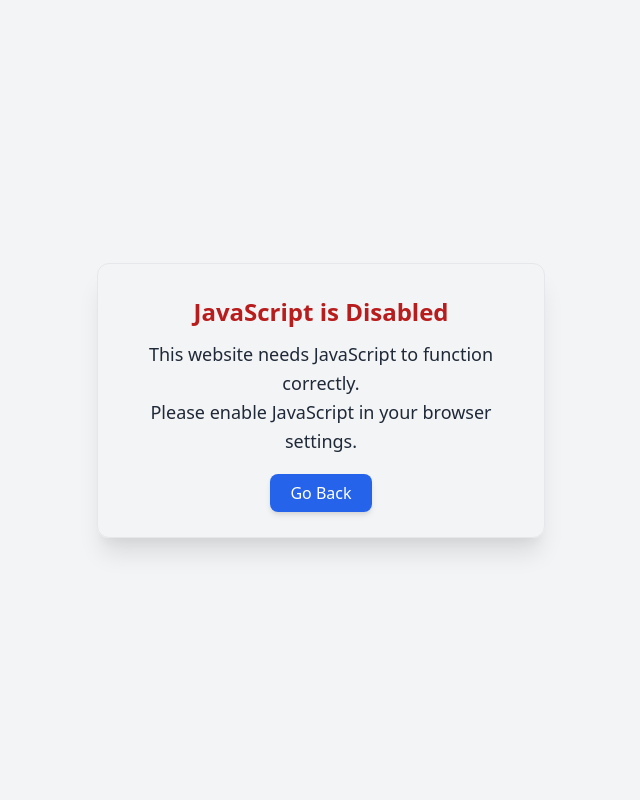
After one commit to charlespura/charlespuraportfolio, a PHP site: page /noscript.php in a window 1280 px wide. The commit adds this page. Shown: the whole page, without its empty margins (319-959 px from the left). Run offline with PHP 8.4, Linux system fonts and the light colour scheme.

Commit message:
updated cv and add js detection

```diff
--- a/index.php
+++ b/index.php
@@ -5,6 +5,9 @@
 <head>
   <meta charset="UTF-8" />
   <meta name="viewport" content="width=device-width, initial-scale=1.0" />
+  <noscript>
+  <meta http-equiv="refresh" content="0; url=noscript.php">
+</noscript>
 
   <title>Charles Pura</title>
 
--- /dev/null
+++ b/noscript.php
@@ -0,0 +1,46 @@
+<!DOCTYPE html>
+<html lang="en">
+
+<head>
+    <meta charset="UTF-8" />
+    <meta name="viewport" content="width=device-width, initial-scale=1.0" />
+
+    <!-- Tailwind CDN (works even without JS) -->
+    <link href="https://cdn.jsdelivr.net/npm/tailwindcss@2.2.19/dist/tailwind.min.css" rel="stylesheet">
+
+    <title>JavaScript Disabled</title>
+      <!-- Add your favicon -->
+  <link rel="icon" type="image/png" href="pictures/logo.png" />
+
+</head>
+
+<body class="bg-gray-100 dark:bg-gray-900 flex items-center justify-center min-h-screen">
+
+    <!-- Glass morph container -->
+    <div
+        class="p-8 rounded-xl bg-white/30 dark:bg-black/30 backdrop-blur-md border border-white/20 dark:border-black/20 shadow-xl flex flex-col items-center text-center max-w-md mx-4">
+
+
+
+        <!-- Title -->
+        <h1 class="text-2xl font-semibold text-red-700 dark:text-red-400 mb-3">
+            JavaScript is Disabled
+        </h1>
+
+        <!-- Message -->
+        <p class="text-gray-800 dark:text-gray-300 text-lg leading-relaxed">
+            This website needs JavaScript to function correctly.<br />
+            Please enable JavaScript in your browser settings.
+        </p>
+
+        <!-- Button -->
+        <div class="mt-6">
+            <a href="index.php"
+                class="px-5 py-2 rounded-lg bg-blue-600 text-white hover:bg-blue-700 transition shadow-md">
+                Go Back
+            </a>
+        </div>
+    </div>
+
+</body>
+</html>
```
Also changed, not shown: 1 other file.
